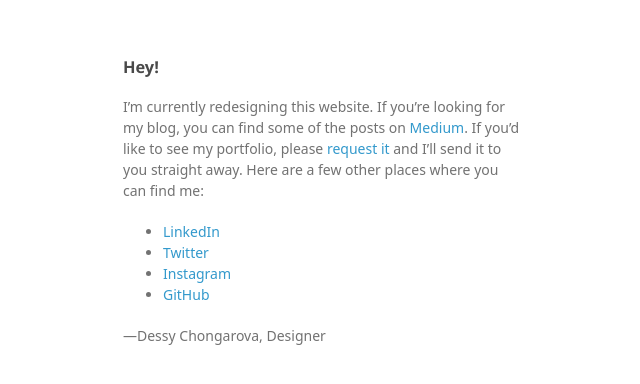
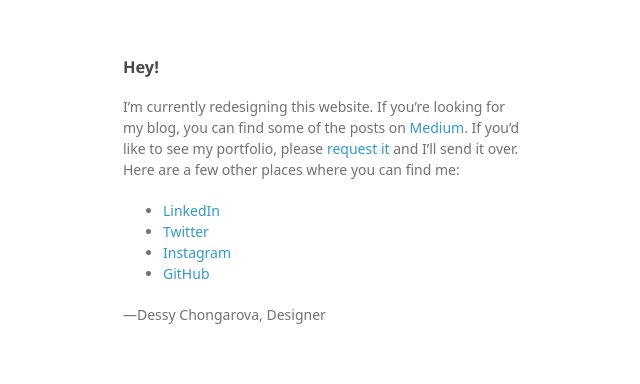
Before and after one commit to descho/chongarova, a plain HTML site: page index.html in a window 1280 px wide. Shown: the whole page, without its empty margins (317-957 px from the left). Drawn offline with Linux system fonts and the light colour scheme; a web font is replaced by a local one.

Commit message:
Update copy

```diff
--- a/index.html
+++ b/index.html
@@ -14,7 +14,7 @@
   <body>
     <div class="wrapper">
       <h3>Hey!</h3>
-      <p>I’m currently redesigning this website. If you’re looking for my blog, you can find some of the posts on <a href="http://medium.com/@des_cho">Medium</a>. If you’d like to see my portfolio, please <a href="mailto:d.chongarova@gmail.com">request it</a> and I’ll send it to you straight away. Here are a few other places where you can find me:</p>
+      <p>I’m currently redesigning this website. If you’re looking for my blog, you can find some of the posts on <a href="http://medium.com/@des_cho">Medium</a>. If you’d like to see my portfolio, please <a href="mailto:d.chongarova@gmail.com">request it</a> and I’ll send it over. Here are a few other places where you can find me:</p>
       <ul>
         <li><a href="https://uk.linkedin.com/in/descho">LinkedIn</a></li>
         <li><a href="https://twitter.com/des_cho">Twitter</a></li>
```
